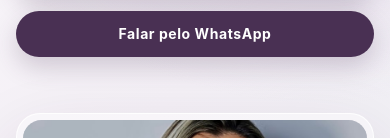
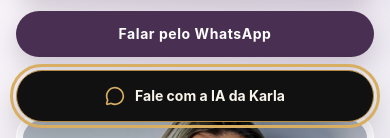
Before and after one commit to joselysilva-dev/karla-premium, a React (Vite) app in the folder frontend/: page / in a window 390 px wide. Shown: the part 706-844 px from the top of the page. Built offline with nearby package versions, Linux system fonts and the light colour scheme; no server answers.

Commit message:
Adiciona widget flutuante da IA da Karla

```diff
--- a/frontend/src/App.tsx
+++ b/frontend/src/App.tsx
@@ -6,6 +6,7 @@
 import Results from './components/sections/Results'
 import Feedbacks from './components/sections/Feedbacks'
 import Contact from './components/sections/Contact'
+import AiAssistant from './components/sections/AiAssistant'
 import Footer from './components/sections/Footer'
 
 function App() {
@@ -17,19 +18,15 @@
         <Hero />
 
         <About />
-
         <Services />
-
         <HowItWorks />
-
         <Results />
-
         <Feedbacks />
-
         <Contact />
       </main>
 
       <Footer />
+      <AiAssistant />
     </div>
   )
 }
--- a/frontend/src/components/sections/AiAssistant.tsx
+++ b/frontend/src/components/sections/AiAssistant.tsx
@@ -1,71 +1,69 @@
-import { MessageCircle, Sparkles } from 'lucide-react'
-
-import {
-  ButtonLink,
-  Container,
-  Reveal,
-  Section,
-  SectionHeader,
-} from '../ui'
+import { MessageCircle } from 'lucide-react'
+import { useEffect, useRef, useState } from 'react'
 
 import { ChatPanel } from '../../features/chat/ChatPanel'
-
-const WHATSAPP_URL =
-  'https://wa.me/5564993195319?text=Olá,%20Karla!%20Conheci%20seu%20site%20e%20gostaria%20de%20saber%20mais%20sobre%20seu%20acompanhamento.'
+import '../../styles/chat.css'
 
 function AiAssistant() {
+  const [isOpen, setIsOpen] = useState(false)
+  const triggerRef = useRef<HTMLButtonElement>(null)
+  const panelRef = useRef<HTMLDivElement>(null)
+
+  const closePanel = () => {
+    setIsOpen(false)
+  }
+
+  useEffect(() => {
+    const handleKeyDown = (event: KeyboardEvent) => {
+      if (event.key === 'Escape') {
+        closePanel()
+      }
+    }
+
+    window.addEventListener('keydown', handleKeyDown)
+
+    return () => {
+      window.removeEventListener('keydown', handleKeyDown)
+    }
+  }, [])
+
+  useEffect(() => {
+    if (isOpen) {
+      panelRef.current?.querySelector<HTMLTextAreaElement>('textarea')?.focus()
+      return
+    }
+
+    triggerRef.current?.focus()
+  }, [isOpen])
+
   return (
-    <Section
-      id="ia-karla"
-      className="kk-ai-section"
-    >
-      <Container>
-        <Reveal>
-          <div className="kk-ai-section__intro">
-            <span className="kk-ai-section__badge">
-              <Sparkles size={16} aria-hidden="true" />
-              Karla disponível agora
-            </span>
+    <aside className="kk-ai-widget" aria-label="Conversa com a IA da Karla">
+      <div
+        ref={panelRef}
+        id="kk-ai-chat-panel"
+        className={`kk-ai-widget__panel${isOpen ? ' kk-ai-widget__panel--open' : ''}`}
+        role="dialog"
+        aria-modal="true"
+        aria-label="Conversa com a IA da Karla"
+        aria-hidden={!isOpen}
+        inert={!isOpen}
+      >
+        <ChatPanel variant="widget" onClose={closePanel} />
+      </div>
 
-            <SectionHeader
-              align="center"
-              eyebrow="Converse com a Karla"
-              title="Seu primeiro passo pode começar aqui."
-              description="Conte seu objetivo, tire dúvidas sobre treino, emagrecimento e hábitos saudáveis e receba uma orientação inicial antes de iniciar seu acompanhamento."
-            />
-          </div>
-        </Reveal>
-
-        <Reveal
-          className="kk-ai-section__chat"
-          delay={0.1}
-        >
-          <ChatPanel />
-        </Reveal>
-
-        <Reveal delay={0.15}>
-          <div className="kk-ai-section__cta">
-            <p>
-              Prefere conversar diretamente com a Karla?
-            </p>
-
-            <ButtonLink
-              href={WHATSAPP_URL}
-              target="_blank"
-              rel="noopener noreferrer"
-              variant="secondary"
-            >
-              <MessageCircle
-                size={17}
-                aria-hidden="true"
-              />
-
-              Conversar no WhatsApp
-            </ButtonLink>
-          </div>
-        </Reveal>
-      </Container>
-    </Section>
+      <button
+        ref={triggerRef}
+        type="button"
+        className="kk-ai-widget__trigger"
+        aria-label="Abrir conversa com a IA da Karla"
+        aria-expanded={isOpen}
+        aria-controls="kk-ai-chat-panel"
+        onClick={() => setIsOpen(true)}
+      >
+        <MessageCircle size={20} aria-hidden="true" />
+        <span>Fale com a IA da Karla</span>
+      </button>
+    </aside>
   )
 }
 
--- a/frontend/src/styles/chat.css
+++ b/frontend/src/styles/chat.css
@@ -0,0 +1,110 @@
+/* Widget flutuante da IA Karla */
+.kk-ai-widget {
+  bottom: calc(1.25rem + env(safe-area-inset-bottom));
+  position: fixed;
+  right: 1.25rem;
+  z-index: 80;
+}
+
+.kk-ai-widget__trigger {
+  align-items: center;
+  background: #111;
+  border: 1px solid #b58b42;
+  border-radius: 999px;
+  box-shadow: 0 12px 30px rgb(0 0 0 / 18%);
+  color: #f8f4eb;
+  cursor: pointer;
+  display: inline-flex;
+  font: 650 0.875rem/1.2 var(--kk-font-body);
+  gap: 0.625rem;
+  min-height: 3.25rem;
+  padding: 0.875rem 1.15rem;
+  transition: background-color 180ms ease, border-color 180ms ease, box-shadow 180ms ease, opacity 180ms ease, transform 180ms ease, visibility 180ms ease;
+}
+
+.kk-ai-widget__trigger svg {
+  color: #d7ae62;
+}
+
+.kk-ai-widget__trigger:hover {
+  background: #1b1b1b;
+  border-color: #d7ae62;
+  box-shadow: 0 16px 34px rgb(0 0 0 / 24%);
+  transform: translateY(-2px);
+}
+
+.kk-ai-widget__trigger:focus-visible,
+.kk-ai-widget__panel :focus-visible {
+  outline: 3px solid #d7ae62;
+  outline-offset: 3px;
+}
+
+.kk-ai-widget__panel {
+  bottom: 4.25rem;
+  opacity: 0;
+  pointer-events: none;
+  position: absolute;
+  right: 0;
+  transform: translateY(16px) scale(0.96);
+  transition: opacity 220ms ease, transform 220ms ease, visibility 220ms ease;
+  visibility: hidden;
+  width: min(24.375rem, calc(100vw - 2.5rem));
+}
+
+.kk-ai-widget__panel--open {
+  opacity: 1;
+  pointer-events: auto;
+  transform: translateY(0) scale(1);
+  visibility: visible;
+}
+
+.kk-ai-widget__panel--open ~ .kk-ai-widget__trigger {
+  opacity: 0;
+  pointer-events: none;
+  transform: translateY(8px);
+  visibility: hidden;
+}
+
+.kk-ai-widget__panel .kk-chat {
+  height: min(42.5rem, calc(100dvh - 7.5rem - env(safe-area-inset-bottom)));
+  max-height: min(42.5rem, calc(100dvh - 7.5rem - env(safe-area-inset-bottom)));
+}
+
+.kk-ai-widget__panel .kk-chat__header {
+  background: #f9f7f2;
+}
+
+.kk-ai-widget__panel .kk-chat__close {
+  border-radius: 999px;
+}
+
+@media (max-width: 47.999rem) {
+  .kk-ai-widget {
+    bottom: calc(1rem + env(safe-area-inset-bottom));
+    left: 1rem;
+    right: 1rem;
+  }
+
+  .kk-ai-widget__trigger {
+    justify-content: center;
+    width: 100%;
+  }
+
+  .kk-ai-widget__panel {
+    bottom: 4.25rem;
+    right: 0;
+    width: 100%;
+  }
+
+  .kk-ai-widget__panel .kk-chat {
+    height: min(42.5rem, calc(100dvh - 7rem - env(safe-area-inset-bottom)));
+    max-height: min(42.5rem, calc(100dvh - 7rem - env(safe-area-inset-bottom)));
+  }
+}
+
+@media (prefers-reduced-motion: reduce) {
+  .kk-ai-widget__trigger,
+  .kk-ai-widget__panel {
+    transition: none;
+  }
+}
```
